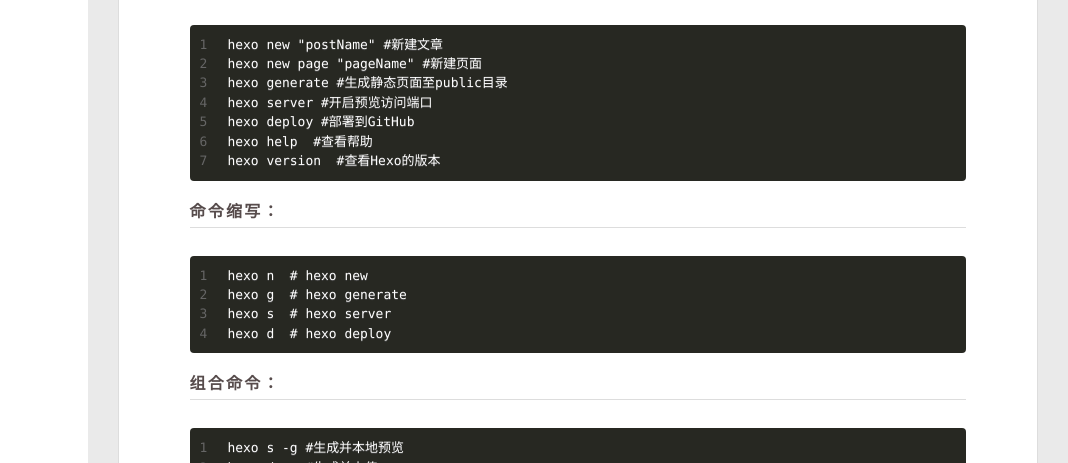
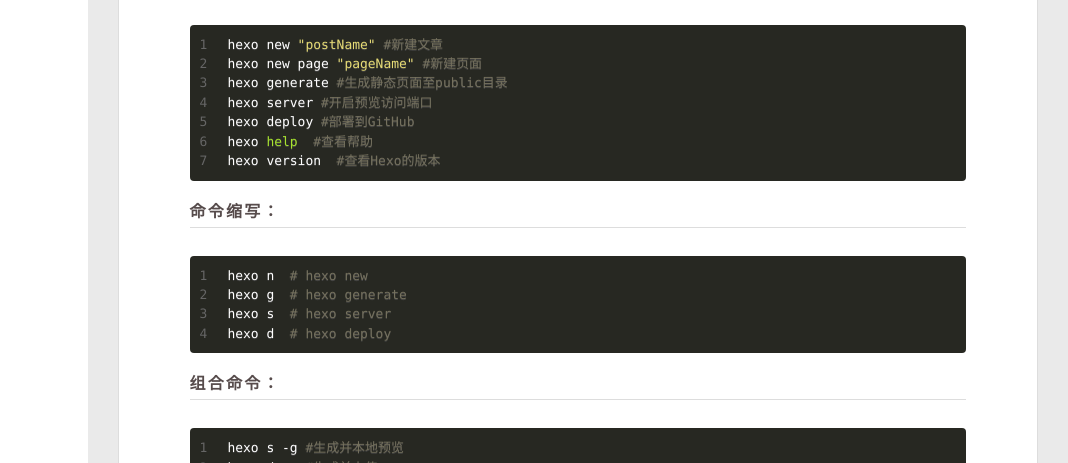
Before and after one commit to Will1238/Will1238.github.io, a plain HTML site: page 2020/03/31/some-problems-in-the-process-of-blog-building/index.html in a window 1280 px wide. Shown: the part 337-800 px from the top of the page, 212-1280 px from the left. Drawn offline with Linux system fonts and the light colour scheme.

Commit message:
Site updated: 2020-04-18 22:07:33

```diff
--- a/2020/03/31/some-problems-in-the-process-of-blog-building/index.html
+++ b/2020/03/31/some-problems-in-the-process-of-blog-building/index.html
@@ -16,7 +16,7 @@
 <meta property="og:description" content="主页图片找不到路径的问题在配置文件中设置的主页图片注意要填绝对地址，否则在具体博文页面会由于相对地址错误而找不到图片资源，无法显示。 常用Hexo命令常用命令：1234567hexo new &quot;postName&quot; #新建文章hexo new page &quot;pageName&quot; #新建页面hexo generate #生成静态页面至public目录hexo server #开启预览访问端口hexo de">
 <meta property="og:locale" content="en_US">
 <meta property="article:published_time" content="2020-03-31T12:24:35.000Z">
-<meta property="article:modified_time" content="2020-04-18T14:01:23.409Z">
+<meta property="article:modified_time" content="2020-04-18T14:07:08.954Z">
 <meta property="article:author" content="Will Ling">
 <meta property="article:tag" content="Web">
 <meta name="twitter:card" content="summary">
@@ -170,11 +170,11 @@
     <div class="article-entry" itemprop="articleBody">
 
         <h3 id="主页图片找不到路径的问题"><a href="#主页图片找不到路径的问题" class="headerlink" title="主页图片找不到路径的问题"></a>主页图片找不到路径的问题</h3><p>在配置文件中设置的主页图片注意要填绝对地址，否则在具体博文页面会由于相对地址错误而找不到图片资源，无法显示。</p>
-<h3 id="常用Hexo命令"><a href="#常用Hexo命令" class="headerlink" title="常用Hexo命令"></a>常用Hexo命令</h3><h4 id="常用命令："><a href="#常用命令：" class="headerlink" title="常用命令："></a>常用命令：</h4><figure class="highlight shell"><table><tr><td class="gutter"><pre><span class="line">1</span><br><span class="line">2</span><br><span class="line">3</span><br><span class="line">4</span><br><span class="line">5</span><br><span class="line">6</span><br><span class="line">7</span><br></pre></td><td class="code"><pre><span class="line">hexo new "postName" #新建文章</span><br><span class="line">hexo new page "pageName" #新建页面</span><br><span class="line">hexo generate #生成静态页面至public目录</span><br><span class="line">hexo server #开启预览访问端口</span><br><span class="line">hexo deploy #部署到GitHub</span><br><span class="line">hexo help  #查看帮助</span><br><span class="line">hexo version  #查看Hexo的版本</span><br></pre></td></tr></table></figure>
+<h3 id="常用Hexo命令"><a href="#常用Hexo命令" class="headerlink" title="常用Hexo命令"></a>常用Hexo命令</h3><h4 id="常用命令："><a href="#常用命令：" class="headerlink" title="常用命令："></a>常用命令：</h4><figure class="highlight bash"><table><tr><td class="gutter"><pre><span class="line">1</span><br><span class="line">2</span><br><span class="line">3</span><br><span class="line">4</span><br><span class="line">5</span><br><span class="line">6</span><br><span class="line">7</span><br></pre></td><td class="code"><pre><span class="line">hexo new <span class="string">"postName"</span> <span class="comment">#新建文章</span></span><br><span class="line">hexo new page <span class="string">"pageName"</span> <span class="comment">#新建页面</span></span><br><span class="line">hexo generate <span class="comment">#生成静态页面至public目录</span></span><br><span class="line">hexo server <span class="comment">#开启预览访问端口</span></span><br><span class="line">hexo deploy <span class="comment">#部署到GitHub</span></span><br><span class="line">hexo <span class="built_in">help</span>  <span class="comment">#查看帮助</span></span><br><span class="line">hexo version  <span class="comment">#查看Hexo的版本</span></span><br></pre></td></tr></table></figure>
 
-<h4 id="命令缩写："><a href="#命令缩写：" class="headerlink" title="命令缩写："></a>命令缩写：</h4><figure class="highlight shell"><table><tr><td class="gutter"><pre><span class="line">1</span><br><span class="line">2</span><br><span class="line">3</span><br><span class="line">4</span><br></pre></td><td class="code"><pre><span class="line">hexo n  # hexo new</span><br><span class="line">hexo g  # hexo generate</span><br><span class="line">hexo s  # hexo server</span><br><span class="line">hexo d  # hexo deploy</span><br></pre></td></tr></table></figure>
+<h4 id="命令缩写："><a href="#命令缩写：" class="headerlink" title="命令缩写："></a>命令缩写：</h4><figure class="highlight bash"><table><tr><td class="gutter"><pre><span class="line">1</span><br><span class="line">2</span><br><span class="line">3</span><br><span class="line">4</span><br></pre></td><td class="code"><pre><span class="line">hexo n  <span class="comment"># hexo new</span></span><br><span class="line">hexo g  <span class="comment"># hexo generate</span></span><br><span class="line">hexo s  <span class="comment"># hexo server</span></span><br><span class="line">hexo d  <span class="comment"># hexo deploy</span></span><br></pre></td></tr></table></figure>
 
-<h4 id="组合命令："><a href="#组合命令：" class="headerlink" title="组合命令："></a>组合命令：</h4><figure class="highlight shell"><table><tr><td class="gutter"><pre><span class="line">1</span><br><span class="line">2</span><br></pre></td><td class="code"><pre><span class="line">hexo s -g #生成并本地预览</span><br><span class="line">hexo d -g #生成并上传</span><br></pre></td></tr></table></figure>
+<h4 id="组合命令："><a href="#组合命令：" class="headerlink" title="组合命令："></a>组合命令：</h4><figure class="highlight bash"><table><tr><td class="gutter"><pre><span class="line">1</span><br><span class="line">2</span><br></pre></td><td class="code"><pre><span class="line">hexo s -g <span class="comment">#生成并本地预览</span></span><br><span class="line">hexo d -g <span class="comment">#生成并上传</span></span><br></pre></td></tr></table></figure>
 
 
 
```
Also changed, not shown: index.html (+3 -3 lines).
